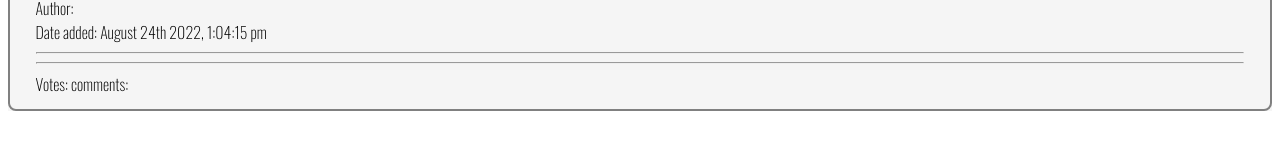
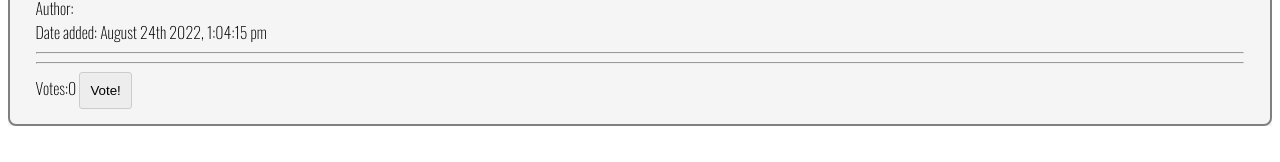
Before and after one commit to Ely-ullen/NCNews-Frontend, a React (Create React App) app: page /article/1 in a window 1280 px wide. Shown: the part 354-516 px from the top of the page. Built offline with nearby package versions, Linux system fonts and the light colour scheme; no server answers.

Commit message:
completed the votes task

```diff
--- /dev/null
+++ b/src/CSSComponets/votes.css
@@ -0,0 +1,20 @@
+button {
+  background: #ededed;
+  border: 1px solid #ccc;
+  padding: 10px 10px;
+  border-radius: 3px;
+  cursor: pointer;
+  margin-bottom: 2px;
+}
+
+button:active {
+  background: #e5e5e5;
+  -webkit-box-shadow: inset 0px 0px 5px #c1c1c1;
+  -moz-box-shadow: inset 0px 0px 5px #c1c1c1;
+  box-shadow: inset 0px 0px 5px #c1c1c1;
+  outline: none;
+}
+
+.true {
+  background: greenyellow;
+}
--- a/src/api.js
+++ b/src/api.js
@@ -1,8 +1,8 @@
 const axios = require("axios");
 
-const instance = axios.create({
-  baseURL: "https://eb-nc-news-app.herokuapp.com/api/",
-});
+// const instance = axios.create({
+//   baseURL: "https://eb-nc-news-app.herokuapp.com/api/",
+// });
 
 const fetchArticlesData = () => {
   return axios
@@ -11,7 +11,6 @@ const fetchArticlesData = () => {
 };
 
 const fetchArticlesByTopic = (topic_slug) => {
-  console.log(topic_slug);
   return axios
     .get(
       `https://eb-nc-news-app.herokuapp.com/api/articles?topic=${topic_slug}`
@@ -34,9 +33,32 @@ const fetchSingleArticle = (articleId) => {
     .then((res) => res.data.article);
 };
 
+const fetchVotes = (articleId) => {
+  return axios
+    .get(`https://eb-nc-news-app.herokuapp.com/api/articles/${articleId}`)
+    .then((res) => res.data.article.votes);
+};
+
+const patchVotes = (voteObject, articleId) => {
+  return axios
+    .patch(
+      `https://eb-nc-news-app.herokuapp.com/api/articles/${articleId}`,
+
+      voteObject
+    )
+    .then(function (response) {
+      console.log(response);
+    })
+    .catch(function (error) {
+      console.log(error);
+    });
+};
+
 export {
   fetchArticlesData,
   fetchArticlesByTopic,
   fetchTopics,
   fetchSingleArticle,
+  fetchVotes,
+  patchVotes,
 };
--- a/src/components/SingleArticle.js
+++ b/src/components/SingleArticle.js
@@ -1,6 +1,6 @@
 import "../CSSComponets/singleArticle.css";
 import { fetchSingleArticle } from "../api";
-
+import Votes from "./Votes";
 import { useEffect, useState } from "react";
 import { useParams } from "react-router-dom";
 
@@ -35,8 +35,8 @@ const SingleArticle = () => {
           <hr></hr>
           <article>{article.body}</article>
           <hr></hr>
-          <span> Votes: {article.votes}</span>
-          <span> comments: {article.comment_count}</span>
+
+          <Votes articleId={article_id} />
         </section>
       </div>
     </>
--- a/src/components/Votes.js
+++ b/src/components/Votes.js
@@ -0,0 +1,47 @@
+import "../CSSComponets/votes.css";
+import { patchVotes } from "../api";
+import { useEffect, useState } from "react";
+import { fetchVotes } from "../api";
+
+const Votes = ({ articleId }) => {
+  const [voteCount, setVoteCount] = useState(0);
+  const [click, setClick] = useState(true);
+  const [buttonName, setButtonName] = useState("false");
+  useEffect(() => {
+    fetchVotes(articleId).then((votes) => {
+      setVoteCount(votes);
+    });
+  }, [articleId]);
+
+  const clickFunc = () => {
+    setClick(!click);
+    return true;
+  };
+
+  async function handleClick() {
+    await clickFunc();
+
+    if (click) {
+      setVoteCount((currVotes) => currVotes + 1);
+      setButtonName("true");
+      patchVotes({ inc_votes: +1 }, articleId);
+    }
+    if (click === false) {
+      setVoteCount((currVotes) => currVotes - 1);
+      setButtonName("false");
+      patchVotes({ inc_votes: -1 }, articleId);
+    }
+  }
+
+  return (
+    <>
+      <span>Votes:{voteCount} </span>
+
+      <button className={buttonName} onClick={handleClick}>
+        Vote!
+      </button>
+    </>
+  );
+};
+
+export default Votes;
```
